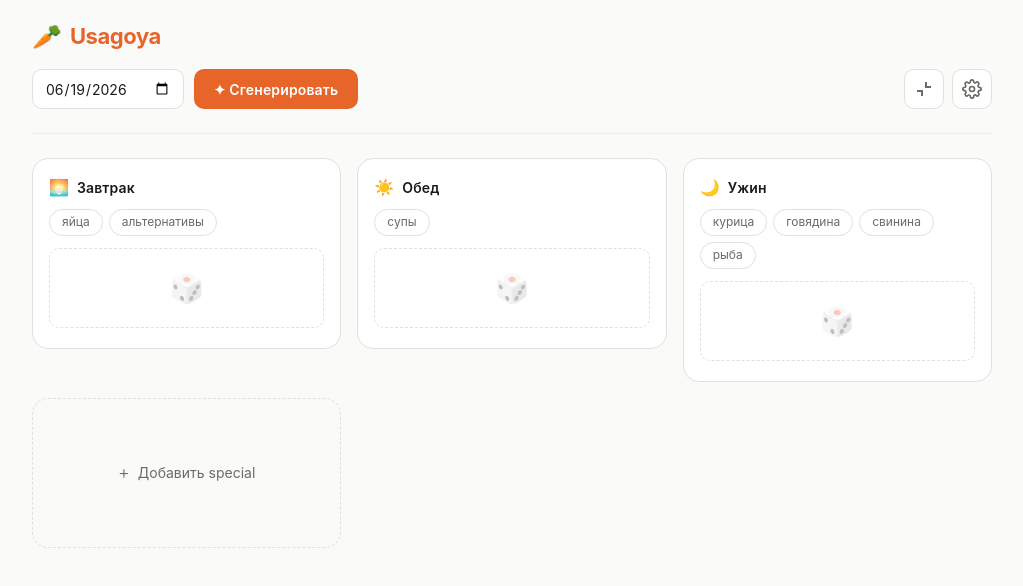
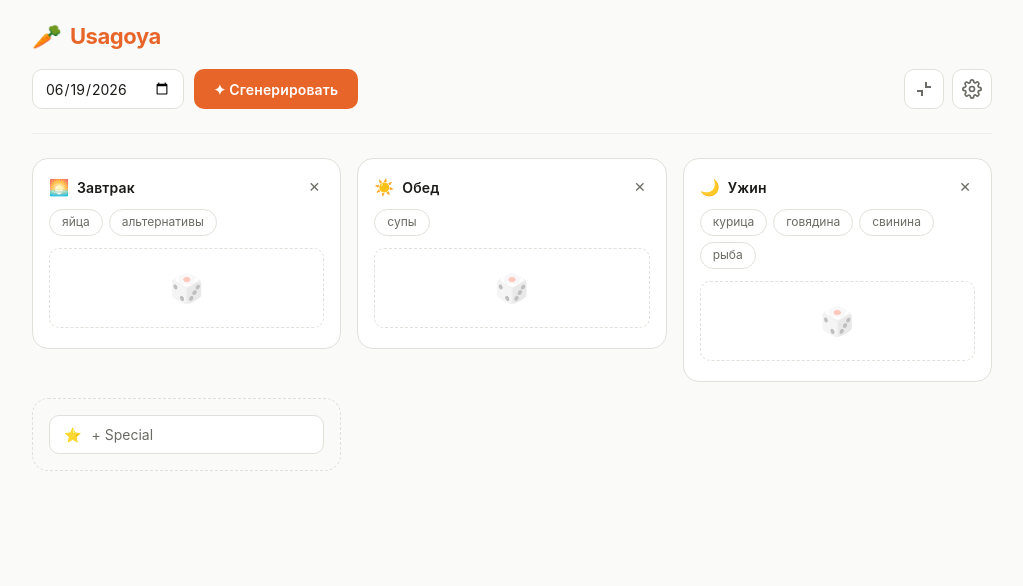
Before and after one commit to sahvea/usagoya, a React (Vite) app: page / in a window 1280 px wide. Shown: the top 586 px of the page, without its empty margins (128-1151 px from the left). Built offline with nearby package versions, Linux system fonts and the light colour scheme.

Commit message:
feat: add all card types deletion and creation

```diff
--- a/src/App.module.css
+++ b/src/App.module.css
@@ -16,42 +16,39 @@
   align-items: start;
 }
 
-.addSpecial {
+.addArea {
   display: flex;
-  flex-direction: row;
-  align-items: center;
-  justify-content: center;
+  flex-direction: column;
   gap: 8px;
-  padding: 18px;
-  min-height: 150px;
+  padding: 16px;
   border: 1.5px dashed var(--color-border);
   border-radius: 16px;
-  background: transparent;
+}
+
+.addTypeBtn {
+  display: flex;
+  align-items: center;
+  gap: 10px;
+  padding: 10px 14px;
+  border: 1.5px solid var(--color-border);
+  border-radius: 10px;
+  background: var(--color-card-bg);
   color: var(--color-text-muted);
   cursor: pointer;
   font-size: 14px;
-  transition:
-    border-color 0.15s,
-    color 0.15s,
-    background 0.15s;
+  transition: border-color 0.12s, color 0.12s;
   width: 100%;
+  text-align: left;
 }
 
-.addSpecial:hover:not(:disabled) {
+.addTypeBtn:hover:not(:disabled) {
   border-color: var(--color-accent);
-  color: var(--color-accent);
-  background: var(--color-accent-bg);
+  color: var(--color-text);
 }
 
-.addSpecial:disabled {
+.addTypeBtn:disabled {
   opacity: 0.4;
   cursor: default;
-}
-
-.addIcon {
-  font-size: 18px;
-  font-weight: 300;
-  line-height: 1;
 }
 
 .error {
--- a/src/App.tsx
+++ b/src/App.tsx
@@ -1,6 +1,7 @@
 import { useReducer, useState, useCallback } from 'react';
 import { reducer, makeInitialState, pickForCard, excludeAndPick, pickNewSide } from './reducer';
 import type { Card, FilterKey } from './types';
+import { CARD_META, CARD_LIMITS, ALL_CARD_TYPES } from './config';
 import { sendAll } from './utils/telegram';
 import { Header } from './components/Header';
 import { MealCard } from './components/MealCard';
@@ -112,7 +113,9 @@ const App = () => {
     }
   };
 
-  const specialCount = state.cards.filter((c) => c.type === 'special').length;
+  const availableTypes = ALL_CARD_TYPES.filter(
+    (t) => state.cards.filter((c) => c.type === t).length < CARD_LIMITS[t]
+  );
 
   return (
     <div className={styles.page}>
@@ -149,25 +152,26 @@ const App = () => {
               onToggleNoSide={handleToggleNoSide}
               onConfirm={(cardId) => dispatch({ type: 'CONFIRM', cardId })}
               onUnconfirm={(cardId) => dispatch({ type: 'UNCONFIRM', cardId })}
-              onRemove={
-                card.type === 'special'
-                  ? (cardId) => dispatch({ type: 'REMOVE_CARD', cardId })
-                  : undefined
-              }
+              onRemove={(cardId) => dispatch({ type: 'REMOVE_CARD', cardId })}
               collapsed={collapsed}
               onAnimDone={handleAnimDone}
             />
           ))}
 
-          {specialCount < 3 && (
-            <button
-              className={styles.addSpecial}
-              onClick={() => dispatch({ type: 'ADD_SPECIAL' })}
-              disabled={anyAnimating}
-            >
-              <span className={styles.addIcon}>+</span>
-              <span>Добавить special</span>
-            </button>
+          {availableTypes.length > 0 && (
+            <div className={styles.addArea}>
+              {availableTypes.map((t) => (
+                <button
+                  key={t}
+                  className={styles.addTypeBtn}
+                  onClick={() => dispatch({ type: 'ADD_CARD', cardType: t })}
+                  disabled={anyAnimating}
+                >
+                  <span>{CARD_META[t].icon}</span>
+                  <span>+ {CARD_META[t].label}</span>
+                </button>
+              ))}
+            </div>
           )}
         </div>
 
--- a/src/reducer.ts
+++ b/src/reducer.ts
@@ -1,4 +1,5 @@
 import type { AppAction, AppState, Card, FilterKey, MealResult } from "./types";
+import { CARD_LIMITS, CARD_ORDER } from "./config";
 import {
   loadCards,
   loadTelegramConfig,
@@ -143,16 +144,23 @@ export const reducer = (state: AppState, action: AppAction): AppState => {
       return next;
     }
 
-    case "ADD_SPECIAL": {
-      const specials = state.cards.filter((c) => c.type === "special");
-      if (specials.length >= 3) return state;
-      const existingNums = specials.map((c) =>
-        parseInt(c.id.replace("special-", "")),
-      );
-      const num = [1, 2, 3].find((n) => !existingNums.includes(n)) ?? 1;
+    case "ADD_CARD": {
+      const { cardType } = action;
+      const existing = state.cards.filter((c) => c.type === cardType);
+      if (existing.length >= CARD_LIMITS[cardType]) return state;
+
+      let id: string;
+      if (cardType === "special") {
+        const nums = existing.map((c) => parseInt(c.id.replace("special-", "")));
+        const num = [1, 2, 3].find((n) => !nums.includes(n)) ?? 1;
+        id = `special-${num}`;
+      } else {
+        id = cardType;
+      }
+
       const newCard: Card = {
-        id: `special-${num}`,
-        type: "special",
+        id,
+        type: cardType,
         activeFilters: [],
         result: { main: null, side: null },
         excludedToday: [],
@@ -160,7 +168,11 @@ export const reducer = (state: AppState, action: AppAction): AppState => {
         sent: false,
         animating: false,
       };
-      return { ...state, cards: [...state.cards, newCard] };
+
+      const cards = [...state.cards, newCard].sort(
+        (a, b) => (CARD_ORDER[a.id] ?? 9) - (CARD_ORDER[b.id] ?? 9),
+      );
+      return { ...state, cards };
     }
 
     case "REMOVE_CARD": {
--- a/src/types.ts
+++ b/src/types.ts
@@ -45,7 +45,7 @@ export type AppAction =
   | { type: 'CONFIRM'; cardId: string }
   | { type: 'UNCONFIRM'; cardId: string }
   | { type: 'MARK_SENT'; cardId: string }
-  | { type: 'ADD_SPECIAL' }
+  | { type: 'ADD_CARD'; cardType: CardType }
   | { type: 'REMOVE_CARD'; cardId: string }
   | { type: 'TOGGLE_NO_SIDE'; cardId: string }
   | { type: 'SET_TELEGRAM'; config: TelegramConfig };
```
